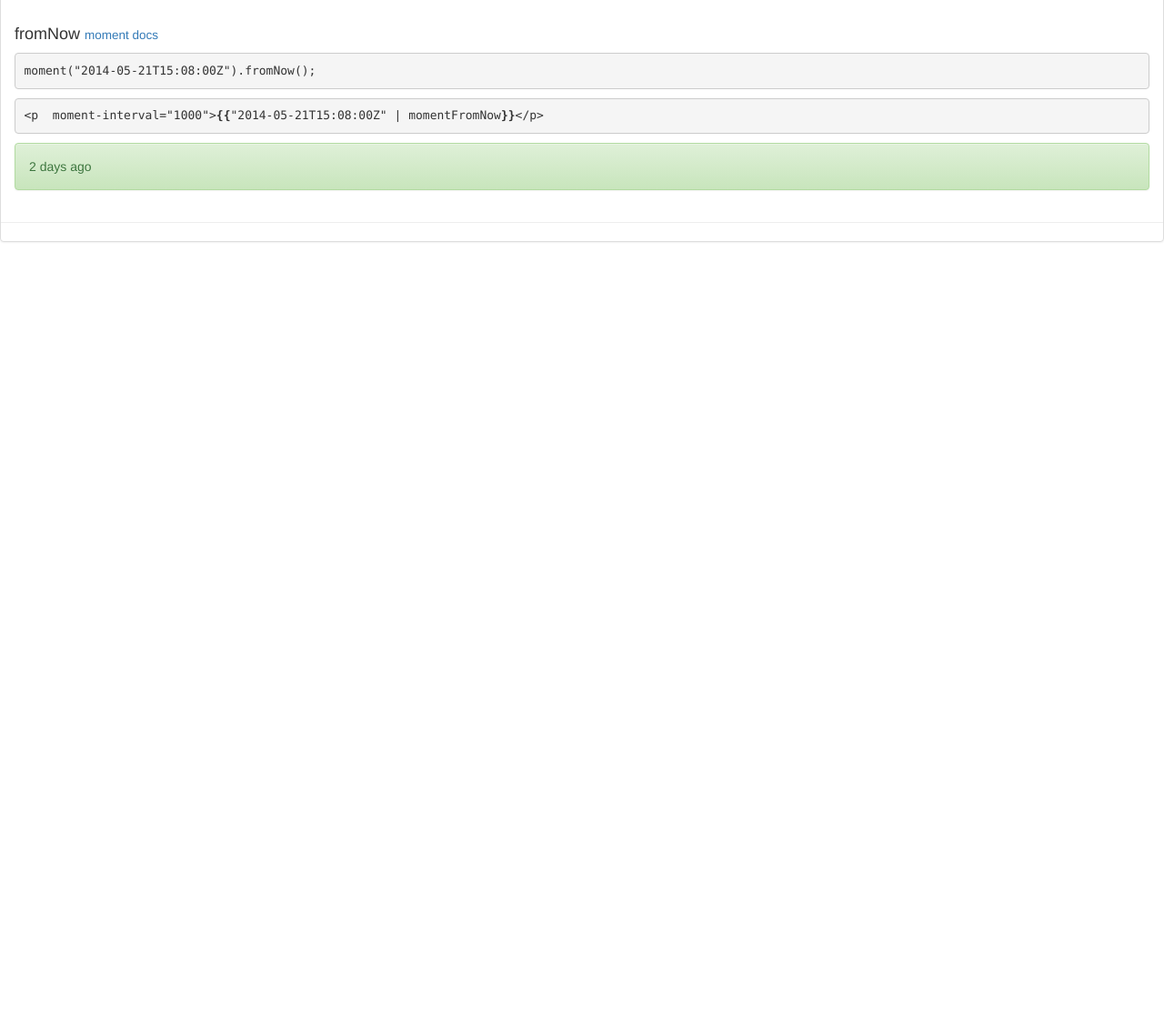
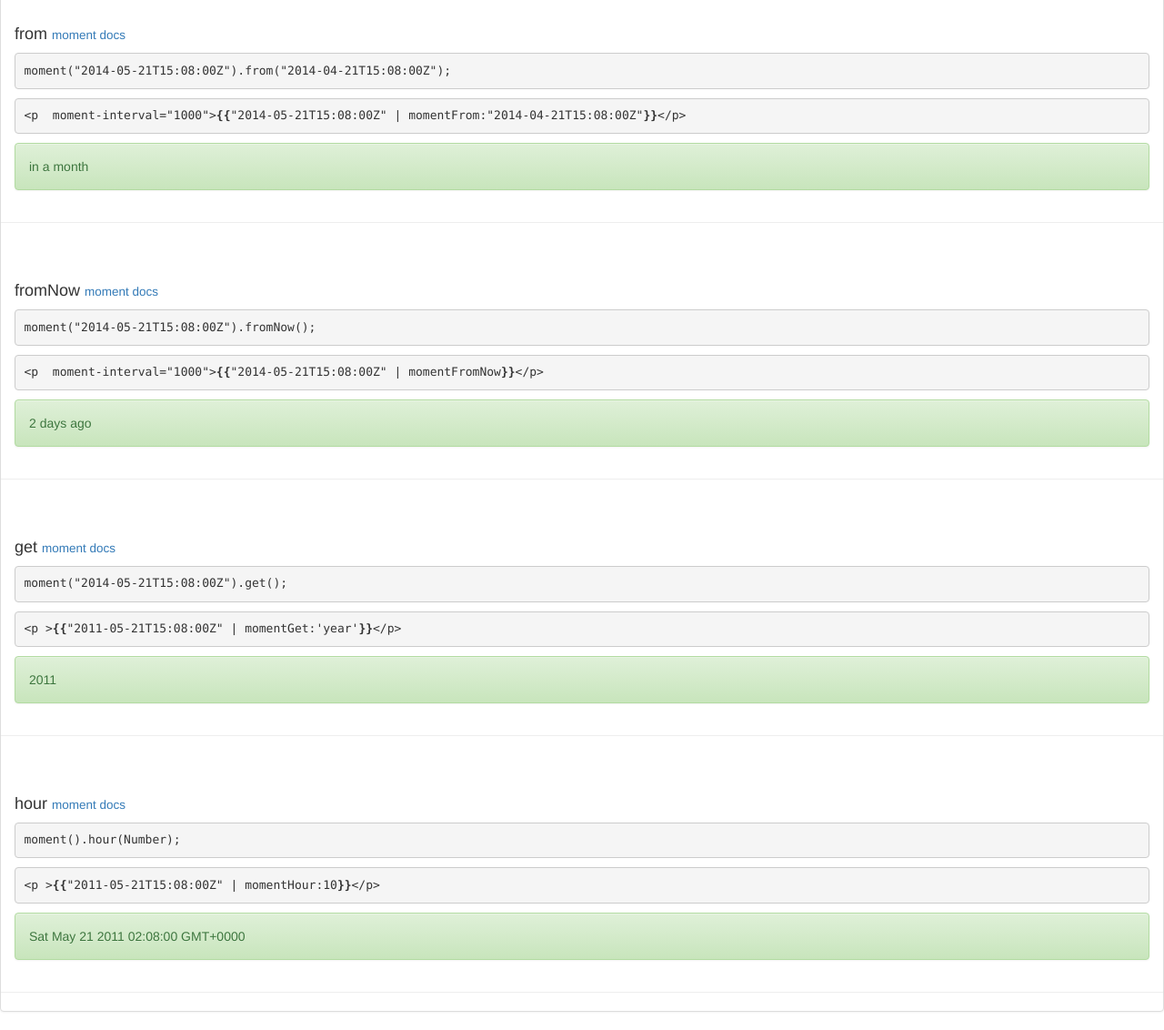
Before and after one commit to jcamelis/angular-moment, a website: page index.html in a window 1280 px wide. Shown: the part 2765-3897 px from the top of the page at 91% size. Before the commit the page ends 3051 px from the top, so only its background shows below. Drawn offline with nearby package versions, Linux system fonts and the light colour scheme.

Commit message:
Readme updated

```diff
--- a/angular-moment.js
+++ b/angular-moment.js
@@ -53,7 +53,6 @@
         "from",
         "fromNow",
         "get",
-        "hasAlignedHourOffset",
         "hour",
         "hours",
         "invalidAt",
--- a/index.html
+++ b/index.html
@@ -30,9 +30,9 @@ and open the template in the editor.
                 <li class="btn"><a href="#diff">diff</a></li>
                 <li class="btn"><a href="#endOf">endOf</a></li>
                 <li class="btn"><a href="#format">format</a></li>
-                <li class="btn"><a href="#">from</a></li>
+                <li class="btn"><a href="#from">from</a></li>
                 <li class="btn"><a href="#fromNow">fromNow</a></li>
-                <li class="btn"><a href="#">get</a></li>
+                <li class="btn"><a href="#get">get</a></li>
                 <li class="btn"><a href="#">hasAlignedHourOffset</a></li>
                 <li class="btn"><a href="#">hour</a></li>
                 <li class="btn"><a href="#">hours</a></li>
@@ -144,12 +144,30 @@ and open the template in the editor.
                 <pre><b>&#123;</b><b>&#123;</b>"2014-11-24T05:45:00Z" | momentFormat:"dddd, MMMM Do YYYY, h:mm:ss a"<b>&#125;</b><b>&#125;</b></pre>
                 <div class="alert alert-success">{{"2014-11-24T05:45:00Z" | momentFormat:"dddd, MMMM Do YYYY, h:mm:ss a"}}</div>
             </div>
+            <div id="from" class="page-header panel-body">
+                <h4>from <span class="small"><a target="_blank" href="http://momentjs.com/docs/#/displaying/from/">moment docs</a></span></h4>
+                <pre>moment("2014-05-21T15:08:00Z").from("2014-04-21T15:08:00Z");</pre>
+                <pre>&lt;p  moment-interval="1000"&gt;<b>&#123;</b><b>&#123;</b>"2014-05-21T15:08:00Z" | momentFrom:"2014-04-21T15:08:00Z"<b>&#125;</b><b>&#125;</b>&lt;/p&gt;</pre>
+                <div class="alert alert-success" >{{"2014-05-21T15:08:00Z" | momentFrom:"2014-04-21T15:08:00Z"}}</div>
+            </div>
             <div id="fromNow" class="page-header panel-body">
                 <h4>fromNow <span class="small"><a target="_blank" href="http://momentjs.com/docs/#/displaying/fromnow/">moment docs</a></span></h4>
                 <pre>moment("2014-05-21T15:08:00Z").fromNow();</pre>
                 <pre>&lt;p  moment-interval="1000"&gt;<b>&#123;</b><b>&#123;</b>"2014-05-21T15:08:00Z" | momentFromNow<b>&#125;</b><b>&#125;</b>&lt;/p&gt;</pre>
                 <div class="alert alert-success" moment-interval="1000">{{"2014-05-21T15:08:00Z" | momentFromNow}}</div>
             </div>
+            <div id="get" class="page-header panel-body">
+                <h4>get <span class="small"><a target="_blank" href="http://momentjs.com/docs/#/durations/get/">moment docs</a></span></h4>
+                <pre>moment("2014-05-21T15:08:00Z").get();</pre>
+                <pre>&lt;p &gt;<b>&#123;</b><b>&#123;</b>"2011-05-21T15:08:00Z" | momentGet:'year'<b>&#125;</b><b>&#125;</b>&lt;/p&gt;</pre>
+                <div class="alert alert-success" >{{"2011-05-21T15:08:00Z" | momentGet:'year'}}</div>
+            </div>
+            <div id="hour" class="page-header panel-body">
+                <h4>hour <span class="small"><a target="_blank" href="http://momentjs.com/docs/#/get-set/hour/">moment docs</a></span></h4>
+                <pre>moment().hour(Number);</pre>
+                <pre>&lt;p &gt;<b>&#123;</b><b>&#123;</b>"2011-05-21T15:08:00Z" | momentHour:10<b>&#125;</b><b>&#125;</b>&lt;/p&gt;</pre>
+                <div class="alert alert-success" >{{"2011-05-21T15:08:00Z" | momentHour:2}}</div>
+            </div>
         </div>
     </body>
 </html>
```
Also changed, not shown: README.md.
